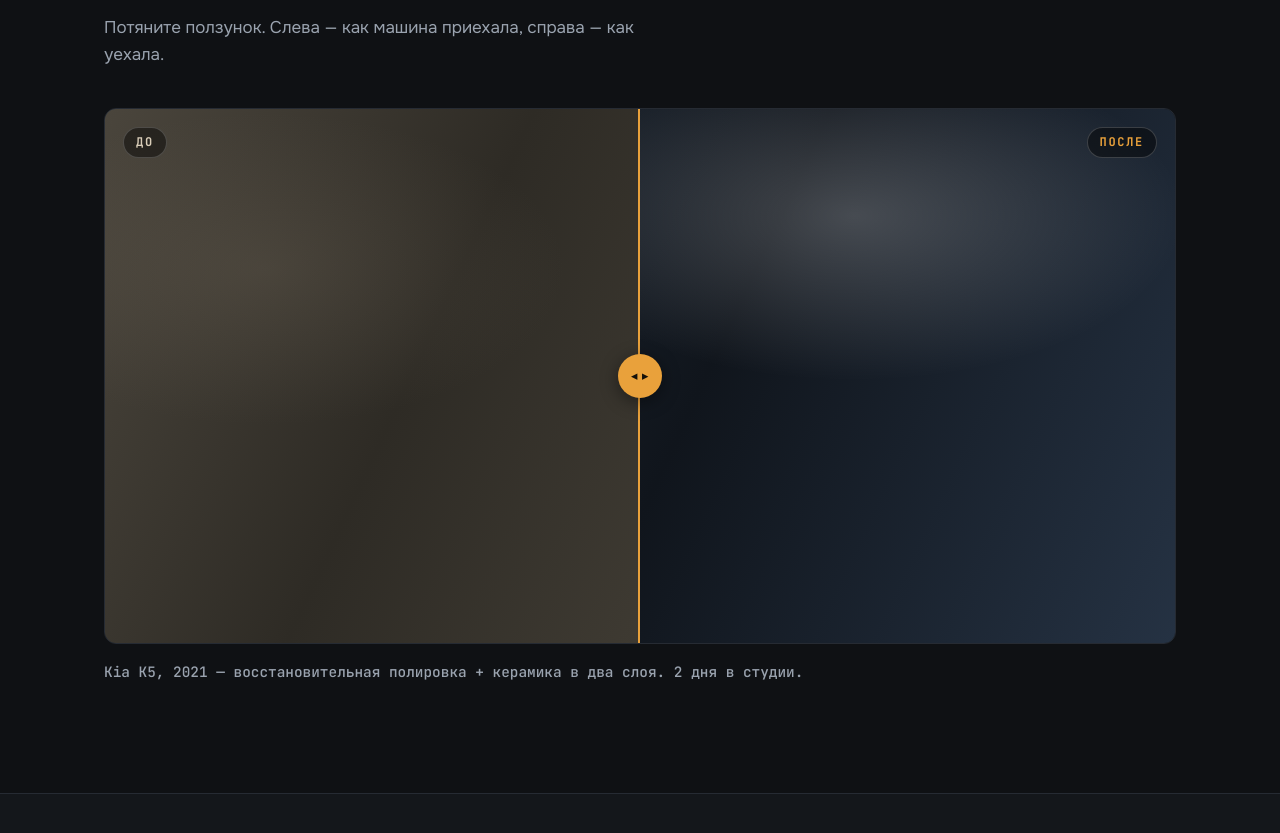
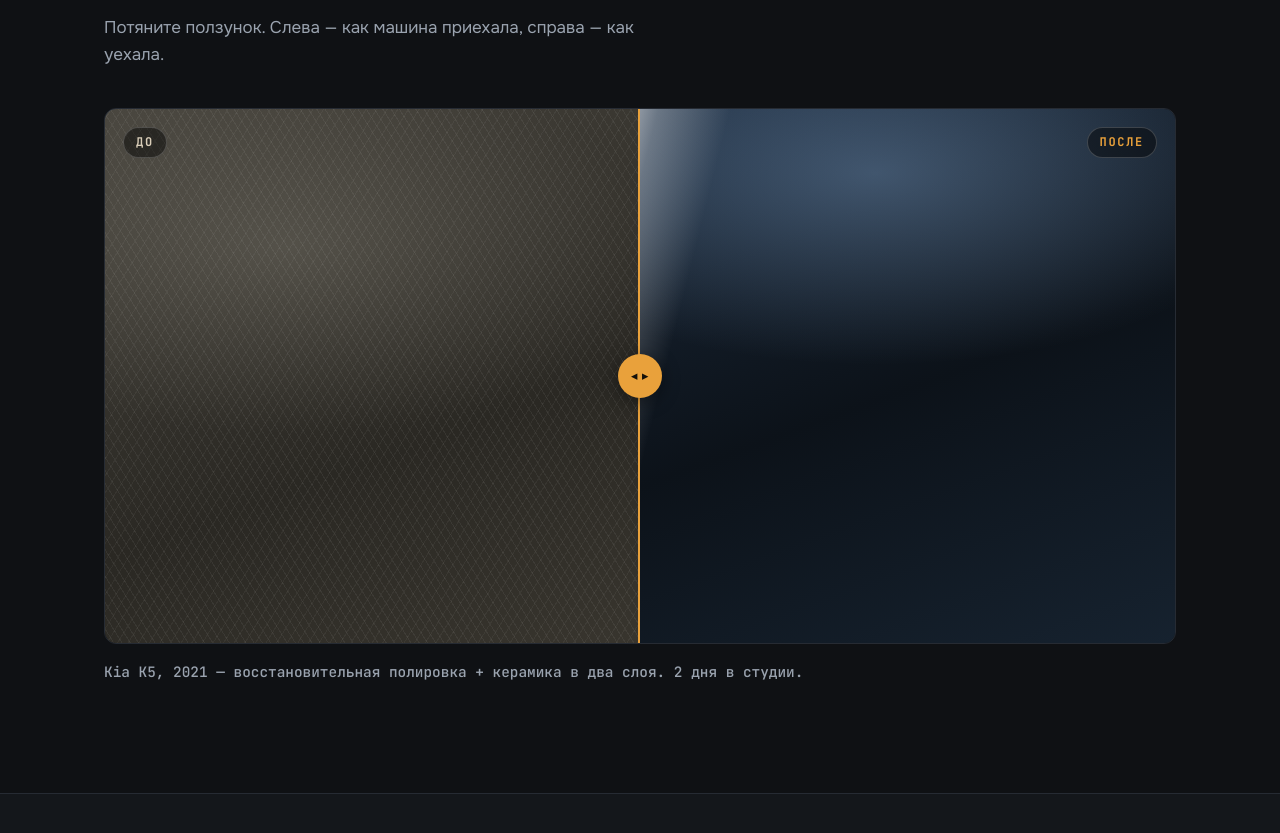
Before and after one commit to Salih1235/landings, a plain HTML site: page demos/detailing/index.html in a window 1280 px wide. Shown: the part 991-1824 px from the top of the page. Drawn offline with Linux system fonts and the light colour scheme; a web font is replaced by a local one.

Commit message:
Слайдер до/после: плейсхолдеры показывают паутинку и глянец
Абстрактные градиенты не передавали сути. Теперь слева матовый лак
с рисками от моек, справа — отполированная поверхность с отражением.

Co-Authored-By: Claude Fable 5 <noreply@anthropic.com>

```diff
--- a/demos/detailing/css/style.css
+++ b/demos/detailing/css/style.css
@@ -179,10 +179,16 @@ h3 { font-size: 1.05rem; font-weight: 700; line-height: 1.3; }
   position: absolute;
   inset: 0;
 }
+/* Плейсхолдеры вместо фото: слева матовый лак с «паутинкой»,
+   справа отполированный глянец с отражением. На боевом проекте
+   заменить на реальные снимки клиента (background-image). */
 .ba__after {
   background:
-    radial-gradient(600px 300px at 70% 20%, rgba(255, 255, 255, 0.22), transparent 55%),
-    linear-gradient(115deg, #2A3644 0%, #10151C 55%, #253243 100%);
+    /* резкий блик — признак ровного глянца */
+    linear-gradient(104deg, transparent 34%, rgba(255,255,255,.30) 40%, rgba(255,255,255,.62) 43%, rgba(255,255,255,.30) 46%, transparent 52%),
+    /* отражение неба */
+    radial-gradient(700px 320px at 72% 12%, rgba(150,190,235,.34), transparent 60%),
+    linear-gradient(160deg, #22344A 0%, #0C1219 62%, #16222F 100%);
 }
 .ba__before {
   /* ширина управляется из JS через --pos */
@@ -190,8 +196,12 @@ h3 { font-size: 1.05rem; font-weight: 700; line-height: 1.3; }
   overflow: hidden;
   border-right: 2px solid var(--accent);
   background:
-    radial-gradient(500px 260px at 30% 30%, rgba(120, 110, 95, 0.25), transparent 60%),
-    linear-gradient(115deg, #4A453C 0%, #2E2B25 55%, #3E3A32 100%);
+    /* паутинка от моек — множество мелких рисок */
+    repeating-linear-gradient(58deg, rgba(255,255,255,.055) 0 1px, transparent 1px 7px),
+    repeating-linear-gradient(-58deg, rgba(255,255,255,.045) 0 1px, transparent 1px 9px),
+    /* мутный, рассеянный блик вместо резкого */
+    radial-gradient(620px 300px at 34% 26%, rgba(190,185,170,.20), transparent 62%),
+    linear-gradient(160deg, #46433C 0%, #2A2823 62%, #38352E 100%);
 }
 .ba__tag {
   position: absolute;
```
